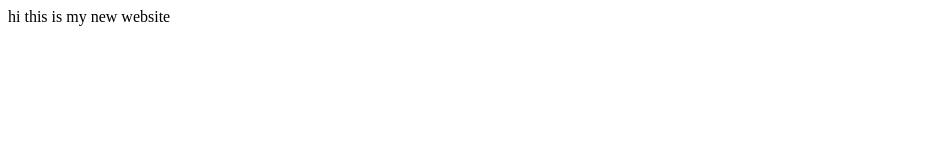
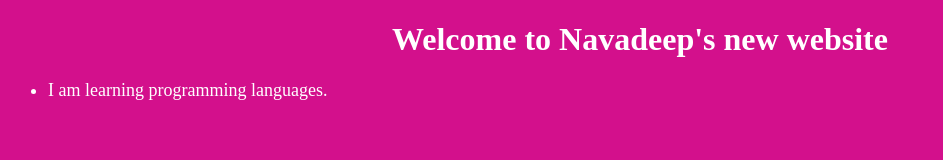
Before and after one commit to navadeepnimmala/my-portfolio, a plain HTML site: page index.html in a window 1280 px wide. Shown: the whole page, without its empty margins (0-943 px from the left). Drawn offline with Linux system fonts and the light colour scheme.

Commit message:
changed website

```diff
--- a/index.html
+++ b/index.html
@@ -1,4 +1,12 @@
-hi this is my new website
-      <h1 style="color: white; text-align: center;">Welcome to My New Website</h1>
+<!DOCTYPE html>
+<html>
+<head>
+    <title>Navadeep's Portfolio</title>
 </head>
-<body style="background-color: rgb(255, 1, 162);"
+<body style="background-color: #d3108c;">
+
+    <h1 style="color: white; text-align: center;">Welcome to Navadeep's new website</h1>
+</body>
+<ul style="color: white; font-size: 18px;">
+      <li>I am learning programming languages.</li>
+</ul>
```
